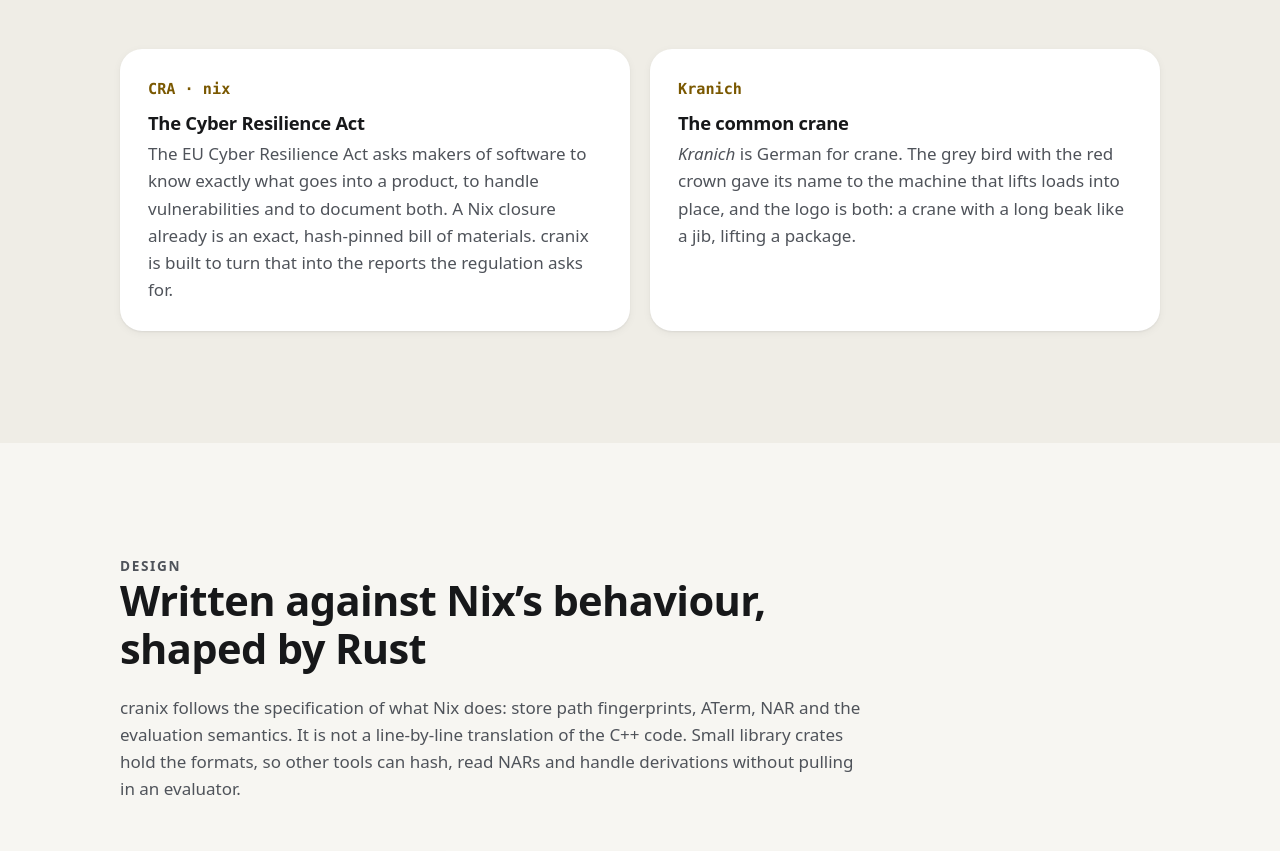
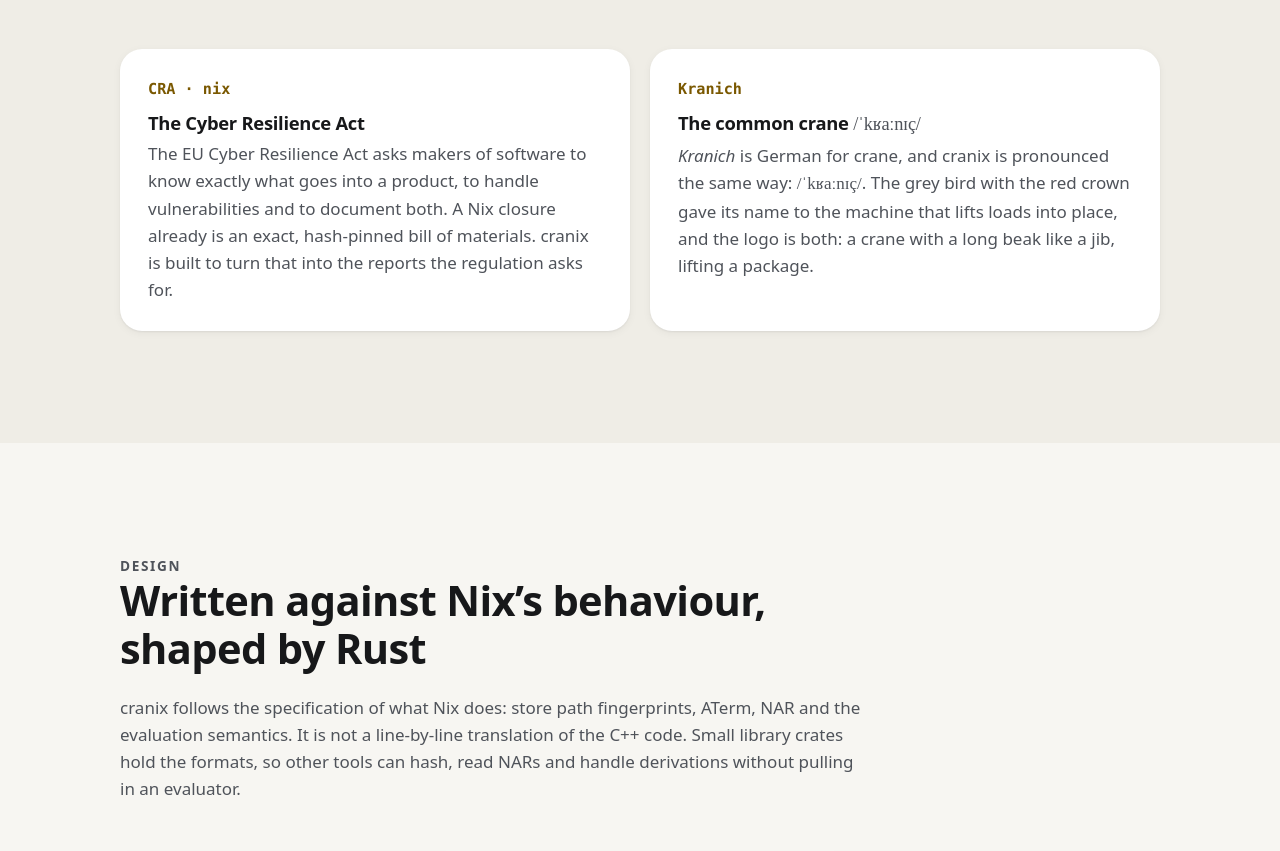
Before and after one commit to tmmy-cc/cranix, a plain HTML site: page site/index.html in a window 1280 px wide. Shown: the part 1609-2460 px from the top of the page. Drawn offline with Linux system fonts and the light colour scheme.

Commit message:
feat(site): add pronunciation of the project name
- show /ˈkʁaːnɪç/ in the Kranich card title and explain that cranix sounds like Kranich

```diff
--- a/site/assets/style.css
+++ b/site/assets/style.css
@@ -697,6 +697,16 @@ h3 {
     font-weight: 700;
 }
 
+.ipa {
+    font-family: "Charis SIL", "Doulos SIL", "Gentium Plus", "Times New Roman", serif;
+    font-weight: 400;
+    white-space: nowrap;
+}
+
+.name-card h3 .ipa {
+    color: var(--color-muted);
+}
+
 .name-card p {
     margin: 0;
     color: var(--color-muted);
--- a/site/index.html
+++ b/site/index.html
@@ -177,8 +177,8 @@
                     </article>
                     <article class="name-card reveal">
                         <span class="name-card-letters">Kranich</span>
-                        <h3>The common crane</h3>
-                        <p><i lang="de">Kranich</i> is German for crane. The grey bird with the red crown gave its name to the machine that lifts loads into place, and the logo is both: a crane with a long beak like a jib, lifting a package.</p>
+                        <h3>The common crane <span class="ipa" lang="de-fonipa">/ˈkʁaːnɪç/</span></h3>
+                        <p><i lang="de">Kranich</i> is German for crane, and cranix is pronounced the same way: <span class="ipa" lang="de-fonipa">/ˈkʁaːnɪç/</span>. The grey bird with the red crown gave its name to the machine that lifts loads into place, and the logo is both: a crane with a long beak like a jib, lifting a package.</p>
                     </article>
                 </div>
             </div>
```
